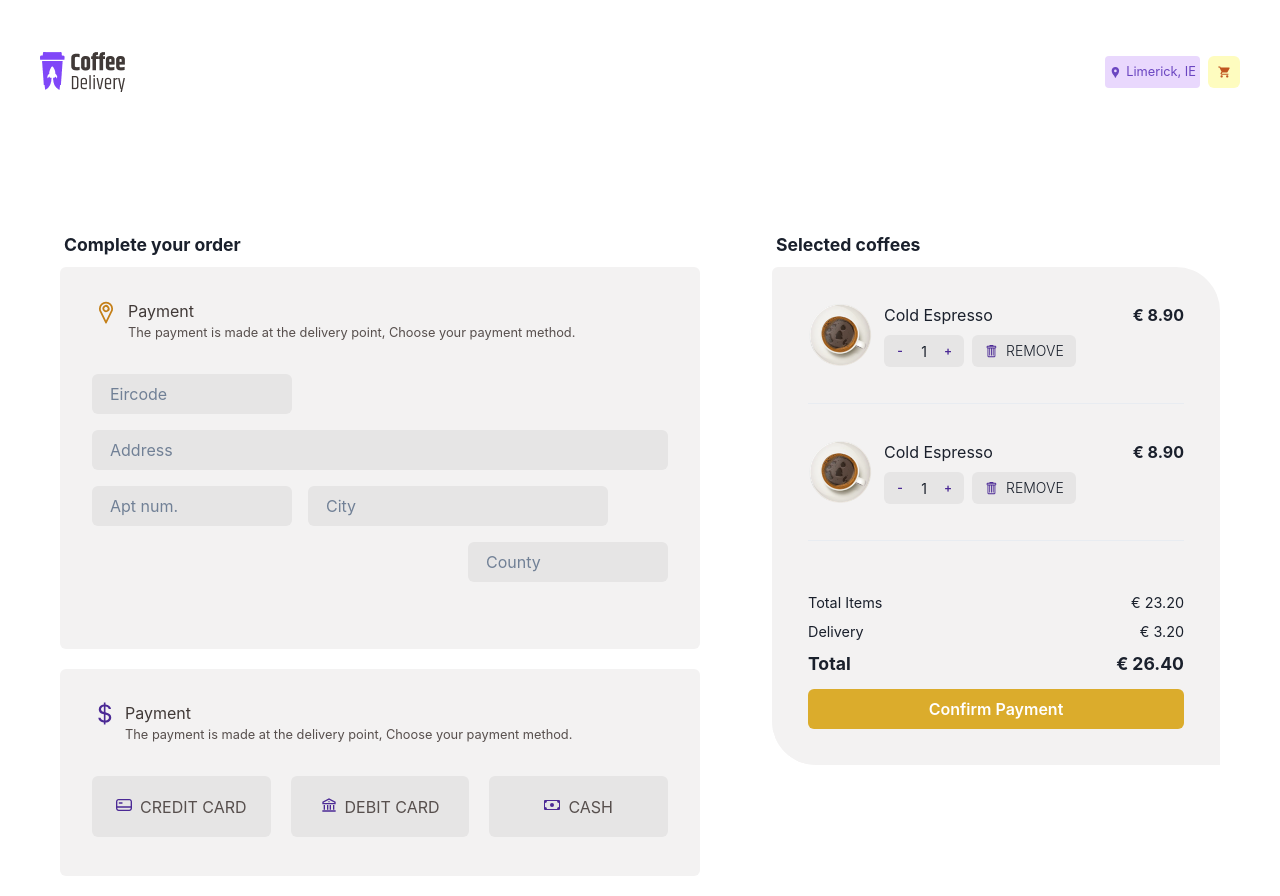
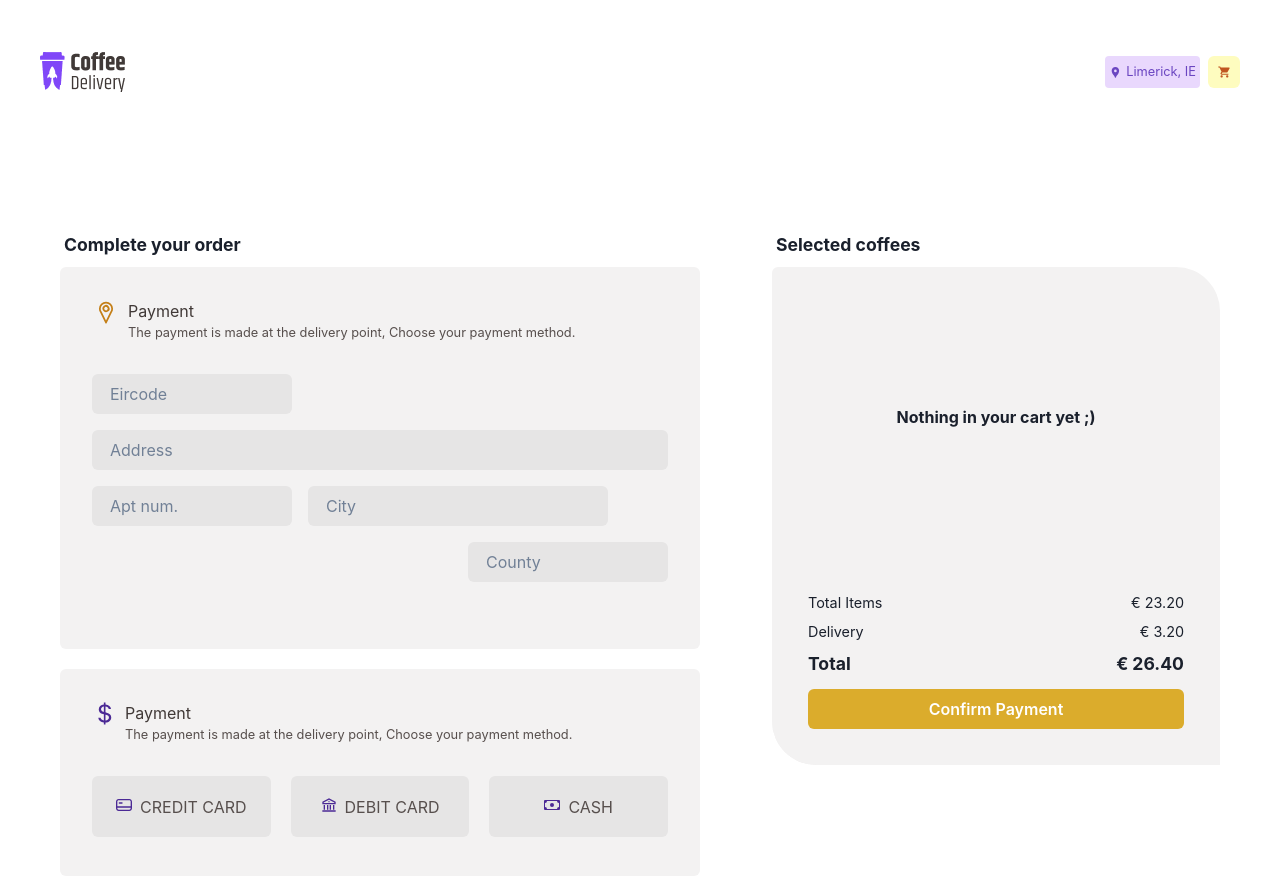
Before and after one commit to diebraga/delivery_coffee, a React (Vite) app: page /cart in a window 1280 px wide. Built offline with nearby package versions, Linux system fonts and the light colour scheme.

Commit message:
display data payment widget

```diff
--- a/src/components/Payment/PaymentWidget.tsx
+++ b/src/components/Payment/PaymentWidget.tsx
@@ -1,8 +1,13 @@
-import { Box, Flex, Heading } from "@chakra-ui/react";
+import { Box, Flex, Heading, Text } from "@chakra-ui/react";
+import { useCart } from "../../hooks/useCart";
 import { PaymentWidgetFooter } from "./PaymentWidgetFooter";
 import { PaymentWidgetItem } from "./PaymentWidgetItem";
 
 export function PaymentWidget() {
+  const {
+    cart
+  } = useCart()
+
   return (
     <Flex
       flexDir={'column'}
@@ -35,10 +40,21 @@ export function PaymentWidget() {
           overflow={'scroll'}
           borderTopRightRadius='44px'
         >
-          <PaymentWidgetItem />
-          <PaymentWidgetItem />
-          <PaymentWidgetItem />
-          <PaymentWidgetItem />
+          {cart.length > 0 ? cart.map(item => {
+            return <PaymentWidgetItem item={item} key={item.productRef}/>
+          }) : (
+            <Flex
+              justify={'center'}
+              alignItems='center'
+              h='300px'
+              fontSize={'md'}
+              fontWeight="bold"
+            >
+              <Text>
+                Nothing in your cart yet ;)
+              </Text>
+            </Flex>
+          )}
         </Flex>
 
         <PaymentWidgetFooter />
--- a/src/components/Payment/PaymentWidgetItem.tsx
+++ b/src/components/Payment/PaymentWidgetItem.tsx
@@ -1,8 +1,19 @@
 import { Flex, Text, Image, Divider, Box } from "@chakra-ui/react";
-import Cafe from '../../assets/coffee/cold_espresso.png'
 import { PaymentWidgetQuantityControl } from "./PaymentWidgetQuantityControl";
 
-export function PaymentWidgetItem() {
+type ProductType = {
+  productRef: string
+  picture: string
+  title: string
+  price: number
+  quantity: number
+}
+
+interface Props {
+  item: ProductType
+}
+
+export function PaymentWidgetItem({ item }: Props) {
   return (
     <Flex
       flexDir={'column'}
@@ -16,7 +27,7 @@ export function PaymentWidgetItem() {
       >
         <Flex>
           <Flex>
-            <Image src={Cafe} w='64px' h='64px' />
+            <Image src={item.picture} w='64px' h='64px' />
 
             <Flex
               ml='3'
@@ -26,11 +37,11 @@ export function PaymentWidgetItem() {
               <Text
                 as='h4'
               >
-                Cold Espresso
+                {item.title}
               </Text>
 
               <Flex>
-                <PaymentWidgetQuantityControl />
+                <PaymentWidgetQuantityControl item={item}/>
               </Flex>
             </Flex>
           </Flex>
@@ -41,7 +52,7 @@ export function PaymentWidgetItem() {
             as='span'
             fontWeight={'700'}
           >
-            € 8.90
+            € {item.price}
           </Text>
         </Flex>
       </Flex>
--- a/src/components/Payment/PaymentWidgetQuantityControl.tsx
+++ b/src/components/Payment/PaymentWidgetQuantityControl.tsx
@@ -2,13 +2,25 @@ import { Button, Flex, HStack, Input, InputGroup, InputLeftElement, InputRightEl
 import { GoTrashcan } from "react-icons/go"
 import { useInputControl } from "../../hooks/useInputControl"
 
-export function PaymentWidgetQuantityControl() {
+type ProductType = {
+  productRef: string
+  picture: string
+  title: string
+  price: number
+  quantity: number
+}
+
+interface Props {
+  item: ProductType
+}
+
+export function PaymentWidgetQuantityControl({ item }: Props) {
   const {
     count,
     decrement,
     icrement,
     setCount
-  } = useInputControl({ defaultNum: 1 })
+  } = useInputControl({ defaultNum: item.quantity })
 
   return (
     <Flex>
--- a/src/hooks/useInputControl.tsx
+++ b/src/hooks/useInputControl.tsx
@@ -72,11 +72,6 @@ export function useInputControl({ defaultNum = 0 }: Props) {
       })
       return [...array, newProduct]
     } else {
-      setCartNotificationOn(prev => {
-        if (prev > 0) {
-          return prev - 1
-        } else return prev
-      })
       toast.closeAll()
       toast({
         render: () => <ToastNotification title="Deleted" content={`${newProduct.title} has been deleted from your cart`} color='red.500' />,
```
